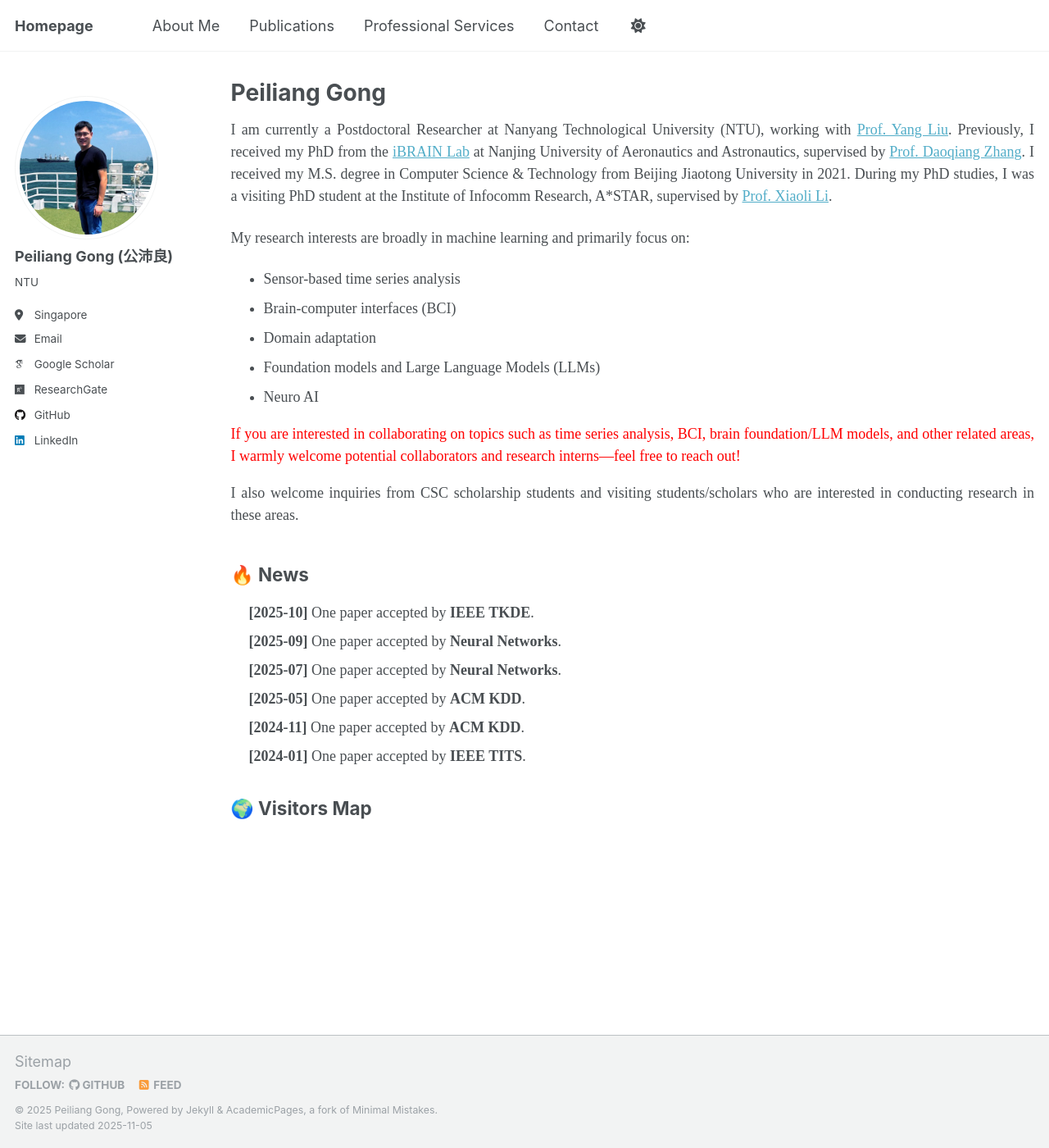
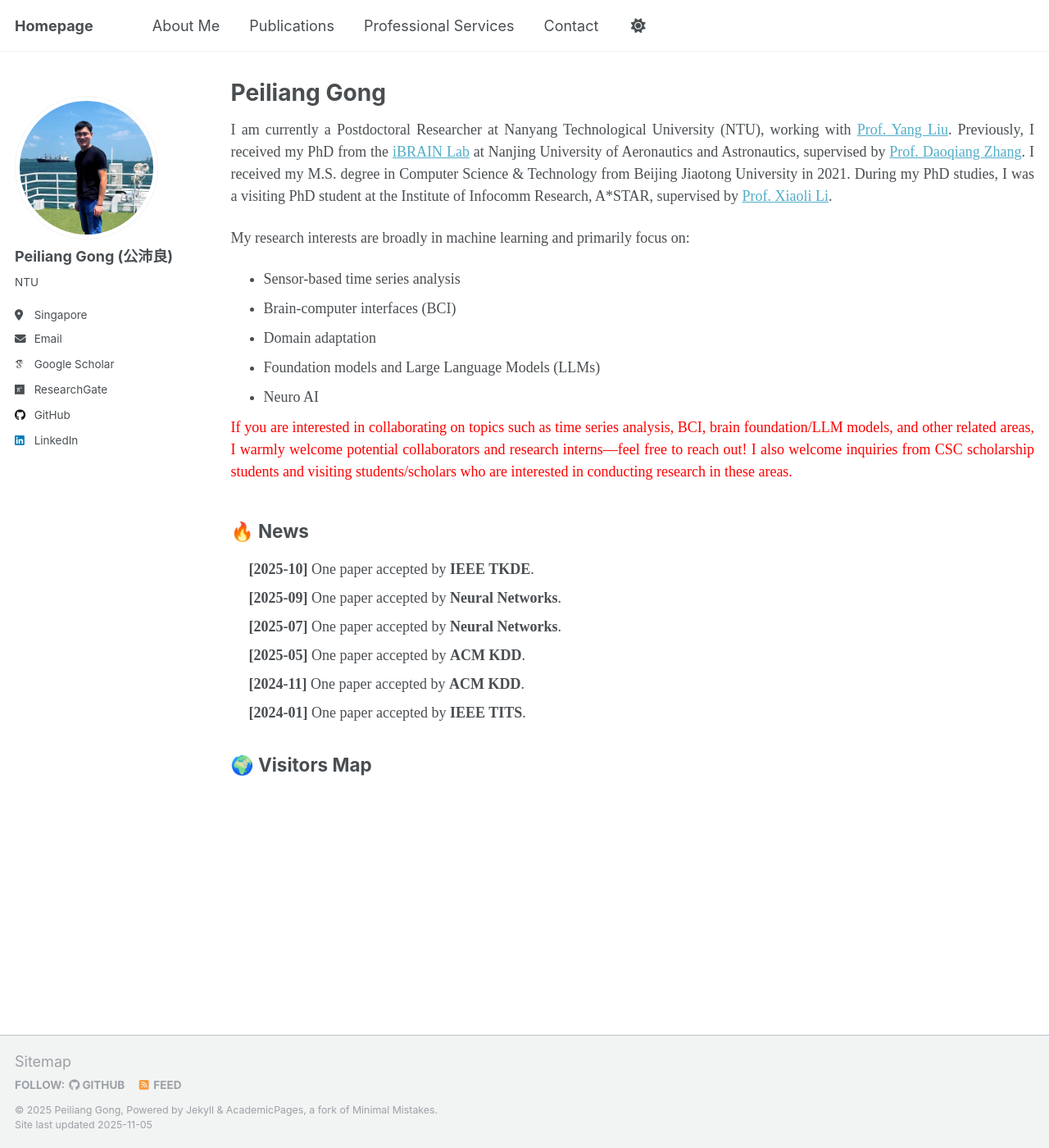
Before and after one commit to Tokenmw/Tokenmw.github.io, a Jekyll site: the page built from _pages/cv.md, in a window 1280 px wide and 1400 px high. Shown: the whole window at 82% size. Built offline with Jekyll 4.4.1, drawn with Linux system fonts in a browser that asks for light colours; some web fonts are replaced; a script that is not in the unit is left out.

Commit message:
Update cv.md

```diff
--- a/_pages/cv.md
+++ b/_pages/cv.md
@@ -17,7 +17,7 @@ html {
 <p>I am currently a Postdoctoral Researcher at Nanyang Technological University (NTU), working with <a href="https://scholar.google.com/citations?user=_Pvgwd0AAAAJ">Prof. Yang Liu</a>. Previously, I received my PhD from the <a href="https://ibrain.nuaa.edu.cn/">iBRAIN Lab</a> at Nanjing University of Aeronautics and Astronautics, supervised by <a href="https://parnec.nuaa.edu.cn/zhangdq/">Prof. Daoqiang Zhang</a>. I received my M.S. degree in Computer Science & Technology from Beijing Jiaotong University in 2021. During my PhD studies, I was a visiting PhD student at the Institute of Infocomm Research, A*STAR, supervised by <a href="https://personal.ntu.edu.sg/xlli/">Prof. Xiaoli Li</a>.</p>
 
 <p>My research interests are broadly in machine learning and primarily focus on:</p>
-<ul>
+<ul style="type: 'circle'; margin-bottom: 10px;">
     <li>Sensor-based time series analysis</li>
     <li>Brain-computer interfaces (BCI)</li>
     <li>Domain adaptation</li>
@@ -26,12 +26,8 @@ html {
 </ul>
 
 <div style="font-family: 'Times New Roman', serif; color: red; text-align: justify;">
-If you are interested in collaborating on topics such as time series analysis, BCI, brain foundation/LLM models, and other related areas, I warmly welcome potential collaborators and research interns—feel free to reach out!
+If you are interested in collaborating on topics such as time series analysis, BCI, brain foundation/LLM models, and other related areas, I warmly welcome potential collaborators and research interns—feel free to reach out! I also welcome inquiries from CSC scholarship students and visiting students/scholars who are interested in conducting research in these areas.
 </div>
-
-<p>
-I also welcome inquiries from CSC scholarship students and visiting students/scholars who are interested in conducting research in these areas.
-</p>
 
 <!-- News -->
 {% include_relative news.md %}
```
